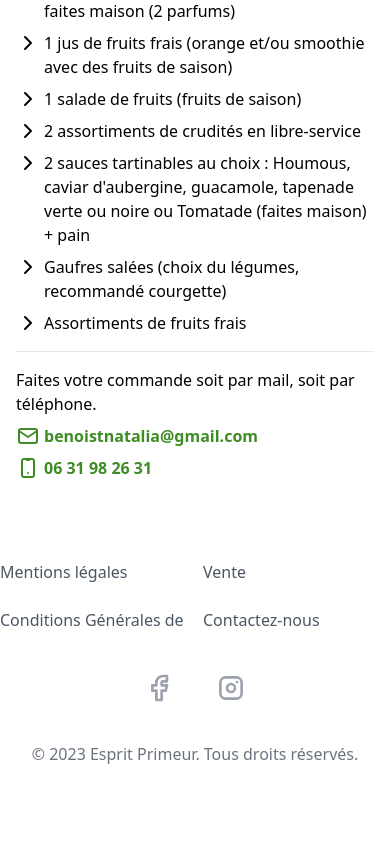
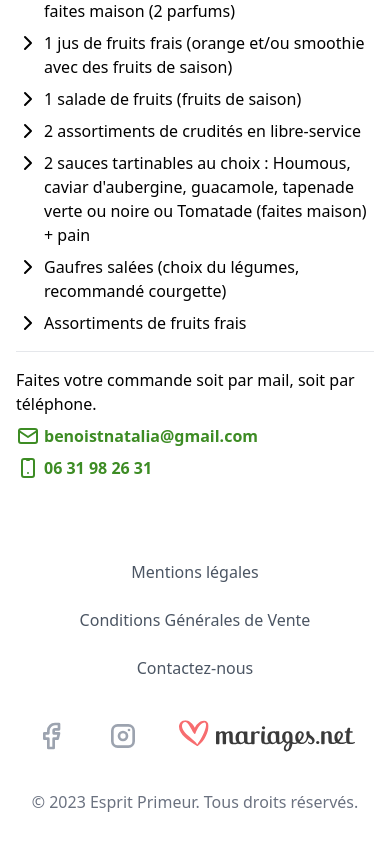
Before and after one commit to Foohx/esprit-primeur, a Next.js app: page /apicius/buffets in a window 390 px wide. Shown: the part 1198-2042 px from the top of the page. Before the commit the page ends 1994 px from the top, so only its background shows below. Built offline with nearby package versions, Linux system fonts and the light colour scheme.

Commit message:
feat: add footer variant for apicius pages

```diff
--- a/src/components/footer.tsx
+++ b/src/components/footer.tsx
@@ -1,50 +1,77 @@
 import { IconBrandFacebook, IconBrandInstagram } from "@tabler/icons-react";
+import Image from "next/image";
 import Link from "next/link";
 
-const navigation = {
-  main: [
-    { name: "Mentions légales", href: "#" },
-    { name: "Conditions Générales de Vente", href: "#" },
-    { name: "Contactez-nous", href: "#" },
-  ],
+const navigation = [
+  { name: "Mentions légales", href: "#" },
+  { name: "Conditions Générales de Vente", href: "#" },
+  { name: "Contactez-nous", href: "/#shop" },
+];
+
+export type FooterProps = {
+  mode?: "default" | "apicius";
 };
 
-export default function Footer() {
+export default function Footer({ mode = "default" }: FooterProps) {
   return (
     <footer className="bg-white mb-8">
-      <div className="mx-auto max-w-7xl overflow-hidden">
+      <div className="mx-auto max-w-7xl overflow-hidden px-4">
         <nav
-          className="-mb-6 columns-2 sm:flex sm:justify-center sm:space-x-12"
+          className="-mb-6 flex flex-col items-center text-center sm:text-left sm:flex-row sm:justify-center sm:space-x-12"
           aria-label="Footer"
         >
-          {navigation.main.map((item) => (
+          {navigation.map((item) => (
             <div key={item.name} className="pb-6">
-              <a
+              <Link
                 href={item.href}
-                className="tleading-6 text-gray-600 hover:text-gray-900"
+                className="leading-6 text-gray-600 hover:text-gray-900 hover:underline"
               >
                 {item.name}
-              </a>
+              </Link>
             </div>
           ))}
         </nav>
         <div className="mt-10 flex justify-center space-x-10">
           <Link
-            className="text-gray-400 hover:text-gray-500"
-            href="https://www.facebook.com/chezpopaulbisca"
+            className="text-gray-400 hover:text-gray-500 hover:scale-110"
+            href={
+              mode === "default"
+                ? "https://www.facebook.com/chezpopaulbisca"
+                : "https://www.facebook.com/people/Apicius-bordeaux/100064790742713/"
+            }
             target="_blank"
           >
             <span className="sr-only">Facebook</span>
             <IconBrandFacebook className="h-8 w-8" aria-hidden="true" />
           </Link>
           <Link
-            className="text-gray-400 hover:text-gray-500"
-            href="https://www.instagram.com/espace.fraicheur/"
+            className="text-gray-400 hover:text-gray-500 hover:scale-110"
+            href={
+              mode === "default"
+                ? "https://www.instagram.com/espace.fraicheur/"
+                : "https://www.instagram.com/apiciusbordeaux/"
+            }
             target="_blank"
           >
             <span className="sr-only">Instagram</span>
             <IconBrandInstagram className="h-8 w-8" aria-hidden="true" />
           </Link>
+          {mode === "apicius" && (
+            <Link
+              className="text-gray-400 hover:text-gray-500 hover:scale-110"
+              href="https://www.mariages.net/traiteur-mariage/apicius--e261965"
+              target="_blank"
+            >
+              <span className="sr-only">{`Mariage.net`}</span>
+              <Image
+                src="/images/externals/logo-mariagenet.svg"
+                width={64}
+                height={32}
+                alt="Logo du site mariage.net"
+                className="h-8 w-auto"
+              />
+            </Link>
+          )}
         </div>
         <p className="mt-10 text-center leading-5 text-gray-500">
           &copy; 2023 Esprit Primeur. Tous droits réservés.
--- a/src/pages/apicius.tsx
+++ b/src/pages/apicius.tsx
@@ -167,7 +167,7 @@ export default function Page() {
           </div>
         </section>
       </main>
-      <Footer />
+      <Footer mode="apicius" />
     </>
   );
 }
--- a/src/pages/apicius/buffets.tsx
+++ b/src/pages/apicius/buffets.tsx
@@ -81,7 +81,7 @@ export default function Page() {
           </>
         }
       />
-      <Footer />
+      <Footer mode="apicius" />
     </>
   );
 }
--- a/src/pages/apicius/fruits-composition.tsx
+++ b/src/pages/apicius/fruits-composition.tsx
@@ -57,7 +57,7 @@ export default function Page() {
           </div>
         }
       />
-      <Footer />
+      <Footer mode="apicius" />
     </>
   );
 }
--- a/src/pages/apicius/makis.tsx
+++ b/src/pages/apicius/makis.tsx
@@ -82,7 +82,7 @@ export default function Page() {
           </>
         }
       />
-      <Footer />
+      <Footer mode="apicius" />
     </>
   );
 }
--- a/src/pages/apicius/vegetables-composition.tsx
+++ b/src/pages/apicius/vegetables-composition.tsx
@@ -57,7 +57,7 @@ export default function Page() {
           </div>
         }
       />
-      <Footer />
+      <Footer mode="apicius" />
     </>
   );
 }
```
Also changed, not shown: public/images/externals/logo-mariagenet.svg (added).
